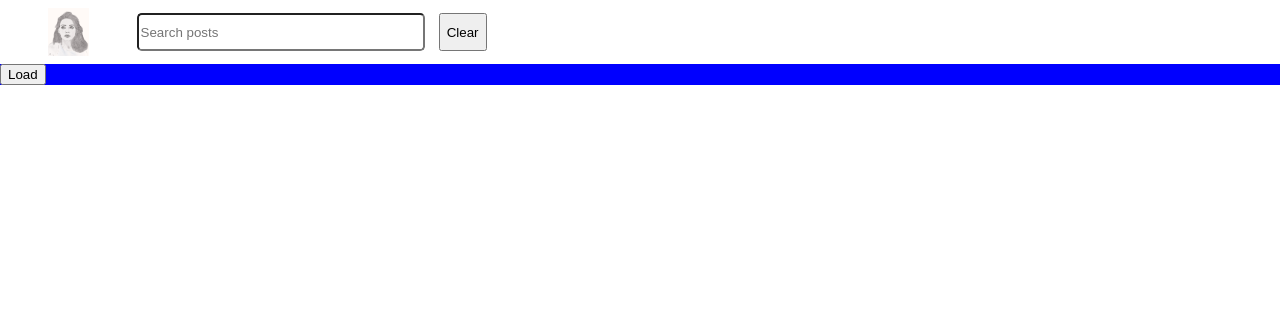
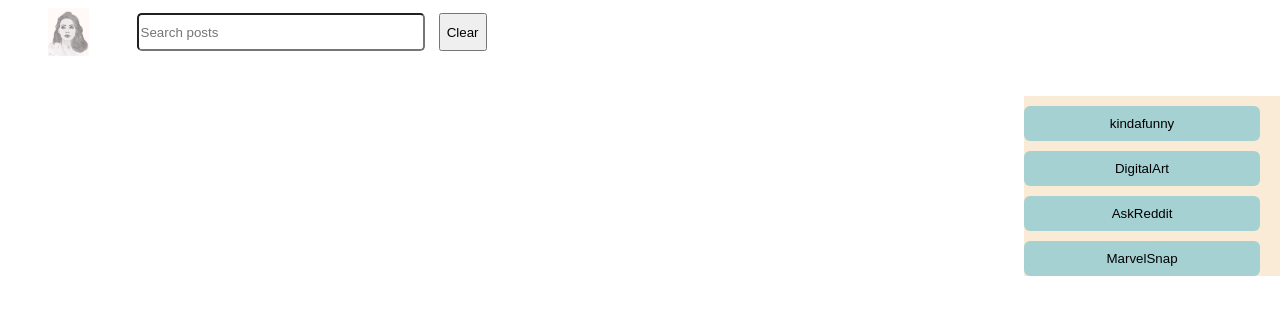
Before and after one commit to ikcetsok/reddit-slim, a React (Create React App) app: page / in a window 1280 px wide. Shown: the top 314 px of the page. Built offline with nearby package versions, Linux system fonts and the light colour scheme.

Commit message:
connection of sidebar to thunk

```diff
--- a/src/App.css
+++ b/src/App.css
@@ -2,10 +2,43 @@ html {
   height: 100vh;
   font-size: 16px;
   box-sizing: border-box;
+  font-family:Arial, Helvetica, sans-serif !important;
 }
 
 .App {
-  background-color: blue;
+
   position:relative;
   top: 4rem;
 }
+
+.App main {
+  position: relative;
+  top:2rem;
+  display: flex;
+  justify-content: space-between;
+}
+
+.App main .sideBar {
+  background-color: antiquewhite;
+  width: 20%;
+  max-width: 300px;
+  display: flex;
+  flex-direction: column;
+}
+
+.App main .posts {
+
+  width:80%;
+}
+
+.subreddit {
+  display: block;
+  padding: 10px 20px;
+  border-radius: 6px;
+  background-color: rgb(165, 209, 211);
+  width: auto;
+  margin-top: 10px;
+  margin-right: 20px;
+  border: none;
+  cursor:pointer;
+}
--- a/src/App.js
+++ b/src/App.js
@@ -4,16 +4,23 @@ import { NavBar } from "./components/navbar";
 
 // Features
 import Posts from "./features/posts/posts";
+import { SideBar } from "./components/sidebar";
 
 // CSS
 import './App.css';
+
 
 function App() {
   return (
     <div className="App">
         <NavBar/>
         <main>
+          <div className="posts">
         <Posts />
+        </div>
+        <div className="sideBar">
+          <SideBar/>
+        </div>
         </main>
 
     </div>
--- a/src/app/store.js
+++ b/src/app/store.js
@@ -6,6 +6,7 @@ import feedsReducer from "../features/feeds/feedsSlice"
 export const store = configureStore({
   reducer: {
     posts: postsReducer,
-    searchTerm: searchTermReducer
+    searchTerm: searchTermReducer,
+    feeds: feedsReducer
   },
 });
--- a/src/components/sidebar.js
+++ b/src/components/sidebar.js
@@ -1,9 +1,22 @@
 import React from "react";
-
+import { selectFeeds } from "../features/feeds/feedsSlice";
+import { loadPosts } from "../features/posts/postsSlice";
+import { useSelector, useDispatch } from "react-redux";
 
 export const SideBar = () => {
 
+    const dispatch = useDispatch();
+    const feeds = useSelector(selectFeeds);
 
 
+    return (
+        <>
+        {feeds.map((feed, index)=>{
+            return <button className="subreddit" key={index} onClick={()=>{dispatch(loadPosts(feed))}}>
+            <h2>{feed}</h2>
+            </button>
+        })}
+        </>
+    )
 
 }
--- a/src/features/posts/posts.js
+++ b/src/features/posts/posts.js
@@ -23,7 +23,7 @@ export default function Posts() {
         })
       )}
 
-      <button onClick={turn}>Load</button>
+
     </section>
   );
 }
--- a/src/features/posts/postsSlice.js
+++ b/src/features/posts/postsSlice.js
@@ -4,7 +4,7 @@ export const loadPosts = createAsyncThunk(
   "posts/loadPosts",
   async (subreddit) => {
     try {
-      const posts = await fetch("https://www.reddit.com/r/kindafunny/.json");
+      const posts = await fetch(`https://www.reddit.com/r/${subreddit}/.json`);
       const response = await posts.json();
       console.log(response.data.children);
       return response.data.children;
```
